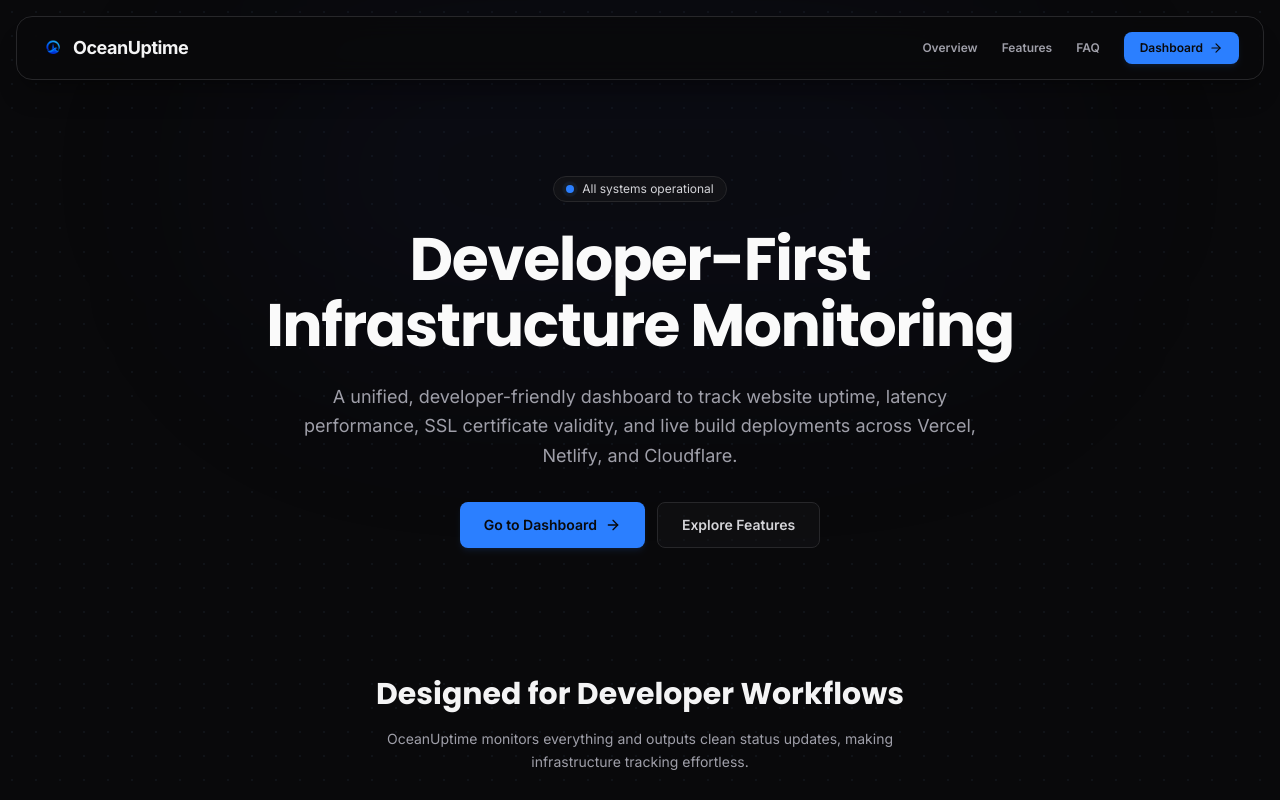
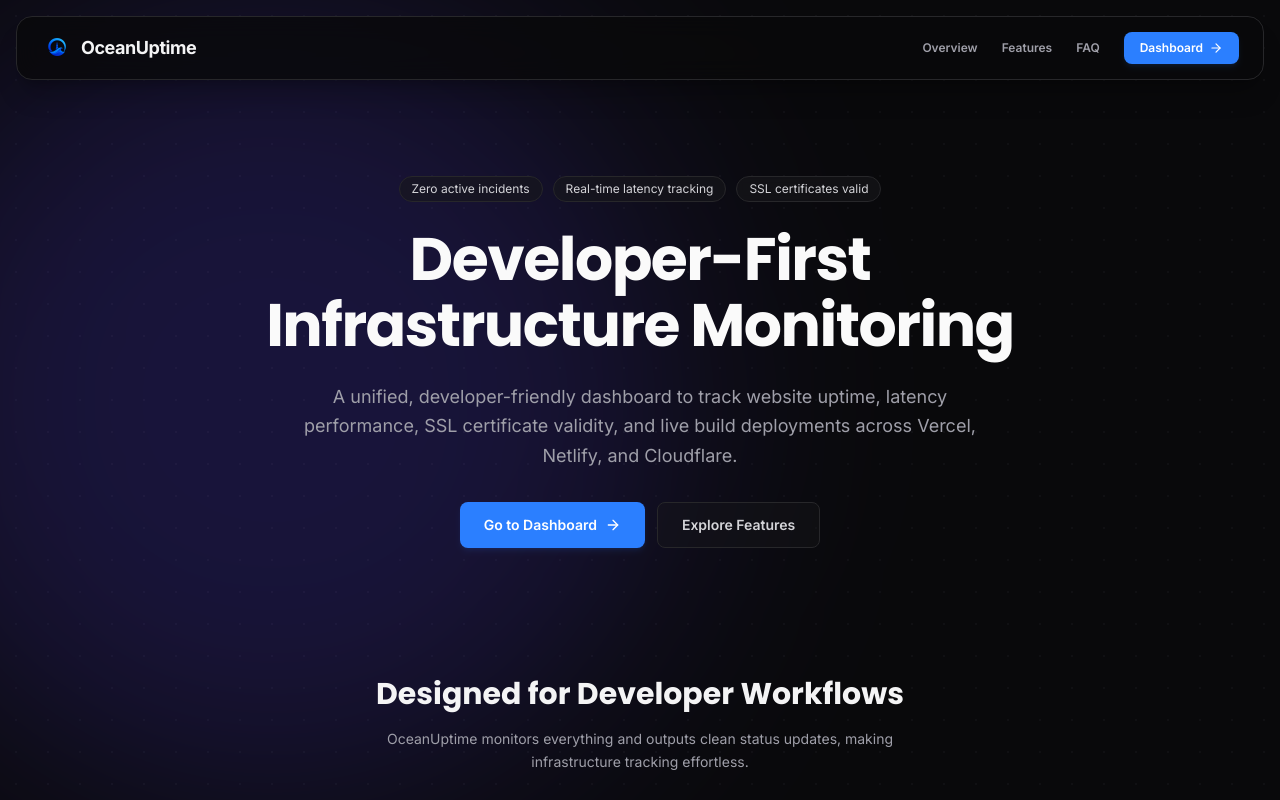
Before and after one commit to RevanandaXD/OceanUptime, a Next.js app: page / in a window 1280 px wide. Shown: the top 800 px of the page. Built offline with nearby package versions, Linux system fonts and the light colour scheme.

Commit message:
redesign landing page

```diff
--- a/app/page.tsx
+++ b/app/page.tsx
@@ -38,6 +38,12 @@ export const metadata: Metadata = {
   },
 };
 
+const badge: String[] = [
+  "Zero active incidents",
+  "Real-time latency tracking",
+  "SSL certificates valid",
+];
+
 const jsonLd = {
   "@context": "https://schema.org",
   "@type": "SoftwareApplication",
@@ -61,7 +67,7 @@ const jsonLd = {
 
 export default function Home() {
   return (
-    <div className="min-h-screen flex flex-col bg-zinc-950 text-zinc-400 selection:bg-blue-500/20 selection:text-blue-300">
+    <div className="min-h-screen flex flex-col bg-[#09090b] text-zinc-400 selection:bg-blue-500/20 selection:text-blue-300">
       <script
         type="application/ld+json"
         dangerouslySetInnerHTML={{ __html: JSON.stringify(jsonLd) }}
@@ -108,21 +114,25 @@ export default function Home() {
 
       <main className="grow flex flex-col items-center pt-28 overflow-hidden relative">
         {/* Modern grid background pattern */}
-        <div className="absolute inset-0 bg-[radial-gradient(#1f2937_1px,transparent_1px)] [background-size:24px_24px] opacity-30 pointer-events-none" />
+        <div className="absolute inset-0 bg-[radial-gradient(#27272a_1px,transparent_1px)] [background-size:32px_32px] opacity-25 pointer-events-none" />
 
-        {/* Subtle top spotlight effect */}
-        <div className="absolute top-0 left-1/2 -translate-x-1/2 w-[80%] max-w-[800px] h-[350px] bg-blue-950/10 blur-[100px] rounded-full pointer-events-none" />
+        {/* Glowing Orbs */}
+        <div className="absolute top-[0%] left-[-10%] w-[800px] h-[800px] bg-indigo-600/20 blur-[120px] rounded-full mix-blend-screen pointer-events-none" />
+        <div className="absolute bottom-[0%] right-[-10%] w-[600px] h-[600px] bg-blue-600/10 blur-[120px] rounded-full mix-blend-screen pointer-events-none" />
 
         {/* --- Hero Section --- */}
         <section className="w-full max-w-7xl mx-auto px-6 pt-16 pb-20 flex flex-col items-center text-center relative z-10">
           <ScrollReveal className="flex flex-col items-center">
-            {/* Status Indicator Badge */}
-            <div className="inline-flex items-center gap-2 px-3 py-1 rounded-full border border-zinc-800 bg-zinc-900/60 text-xs text-zinc-300 mb-6 backdrop-blur-xs">
-              <span className="relative flex h-2 w-2">
-                <span className="animate-ping absolute inline-flex h-full w-full rounded-full bg-blue-400 opacity-75"></span>
-                <span className="relative inline-flex rounded-full h-2 w-2 bg-blue-500"></span>
-              </span>
-              <span>All systems operational</span>
+            {/* Status Badge */}
+            <div className="inline-flex items-center gap-2.5 ">
+              {badge.map((badge, _) => (
+                <span
+                  key={_}
+                  className="px-3 py-1 rounded-full border border-zinc-800 bg-zinc-900/60 text-xs text-zinc-300 mb-6 backdrop-blur-xs"
+                >
+                  {badge}
+                </span>
+              ))}
             </div>
 
             <h1 className="text-4xl md:text-6xl font-sans font-bold text-zinc-50 tracking-tight leading-[1.1] mb-6 max-w-3xl">
@@ -139,7 +149,7 @@ export default function Home() {
             <div className="flex flex-col sm:flex-row gap-3">
               <Link
                 href="/dashboard?tab=overview"
-                className="flex items-center justify-center gap-2 px-6 py-3 rounded-lg text-sm font-semibold bg-blue-500 hover:bg-blue-600 text-zinc-950 active:scale-[0.98] transition-all shadow-md shadow-blue-500/10"
+                className="flex items-center justify-center gap-2 px-6 py-3 rounded-lg text-sm font-semibold bg-blue-500 hover:bg-blue-600 text-white active:scale-[0.98] transition-all shadow-md shadow-blue-500/10"
               >
                 Go to Dashboard
                 <ArrowRight className="h-4 w-4" />
@@ -216,7 +226,7 @@ export default function Home() {
                       src={img.src}
                       alt={img.alt}
                       fill
-                      className="object-cover object-top transition-transform duration-500 group-hover:scale-[1.01]"
+                      className="object-contain object-top transition-transform duration-500 group-hover:scale-[1.01]"
                       sizes="(max-width: 768px) 100vw, 50vw"
                     />
                   </div>
@@ -531,7 +541,7 @@ export default function Home() {
               <div className="relative z-10">
                 <Link
                   href="/dashboard?tab=overview"
-                  className="inline-flex items-center justify-center gap-2 px-6 py-3 rounded-lg text-sm font-semibold bg-blue-500 hover:bg-blue-600 text-zinc-950 transition-colors shadow-md shadow-blue-500/10"
+                  className="inline-flex items-center justify-center gap-2 px-6 py-3 rounded-lg text-sm font-semibold bg-blue-500 hover:bg-blue-600 text-white transition-colors shadow-md shadow-blue-500/10"
                 >
                   Get Started
                   <ArrowRight className="h-4 w-4" />
--- a/component/ui/Navbar.tsx
+++ b/component/ui/Navbar.tsx
@@ -37,9 +37,9 @@ export default function Navbar() {
           <Image
             src="/Logo.png"
             alt="OceanUptime Logo"
-            width={24}
-            height={24}
-            className="w-6 h-6 object-contain"
+            width={32}
+            height={32}
+            className="w-8 h-8 object-contain"
           />
           <span className="font-sans font-bold text-lg text-zinc-100 tracking-tight">
             OceanUptime
@@ -63,7 +63,7 @@ export default function Navbar() {
 
           <Link
             href="/dashboard?tab=overview"
-            className="flex items-center gap-1.5 px-4 py-2 rounded-lg text-xs font-semibold bg-blue-500 hover:bg-blue-600 text-zinc-950 active:scale-[0.98] transition-all shadow-md shadow-blue-500/10"
+            className="flex items-center gap-1.5 px-4 py-2 rounded-lg text-xs font-semibold bg-blue-500 hover:bg-blue-600 text-white active:scale-[0.98] transition-all shadow-md shadow-blue-500/10"
           >
             Dashboard
             <ArrowRight className="h-3.5 w-3.5" />
--- a/component/ui/Sidebar.tsx
+++ b/component/ui/Sidebar.tsx
@@ -77,12 +77,12 @@ export default function Sidebar() {
               src="/Logo.png"
               width={32}
               height={32}
-              alt="logo-oceanuptime"
-              className="object-contain"
+              alt="OceanUptime Logo"
+              className="w-8 h-8 object-contain"
             />
           </div>
-          <span className="ml-3 font-heading font-extrabold text-xl text-[#77a2fc] tracking-tight opacity-0 -translate-x-2 transition-all duration-300 ease-in-out group-hover:translate-x-0 group-hover:opacity-100 whitespace-nowrap">
-            OCEAN<span className="text-[#fc808b]">UPTIME</span>
+          <span className="ml-3 font-sans font-bold text-lg text-zinc-900 dark:text-zinc-100 tracking-tight opacity-0 -translate-x-2 transition-all duration-300 ease-in-out group-hover:translate-x-0 group-hover:opacity-100 whitespace-nowrap">
+            OceanUptime
           </span>
         </Link>
       </div>
--- a/context/DashboardContext.tsx
+++ b/context/DashboardContext.tsx
@@ -87,7 +87,6 @@ export function DashboardProvider({ children }: { children: ReactNode }) {
   };
 
   useEffect(() => {
-    // Initial theme load
     const savedTheme = localStorage.getItem("theme-mode") || "dark";
     applyGlobalTheme(savedTheme);
 
@@ -112,7 +111,6 @@ export function DashboardProvider({ children }: { children: ReactNode }) {
       setIsLoadingInitialData(false);
     });
 
-    // Polling pintar: Update setiap 20 detik jika tab aktif di browser
     const INTERVAL_MS = 20000;
     const interval = setInterval(() => {
       if (document.visibilityState === "visible" && !isRefreshing) {
```
